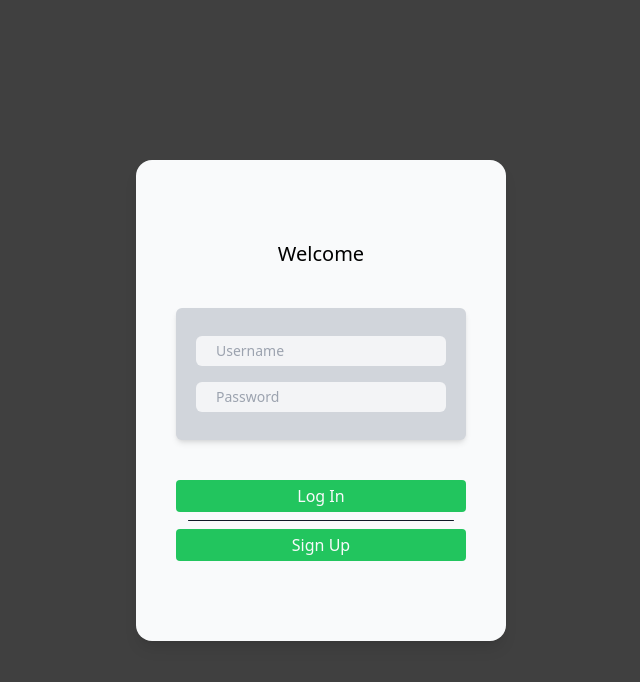
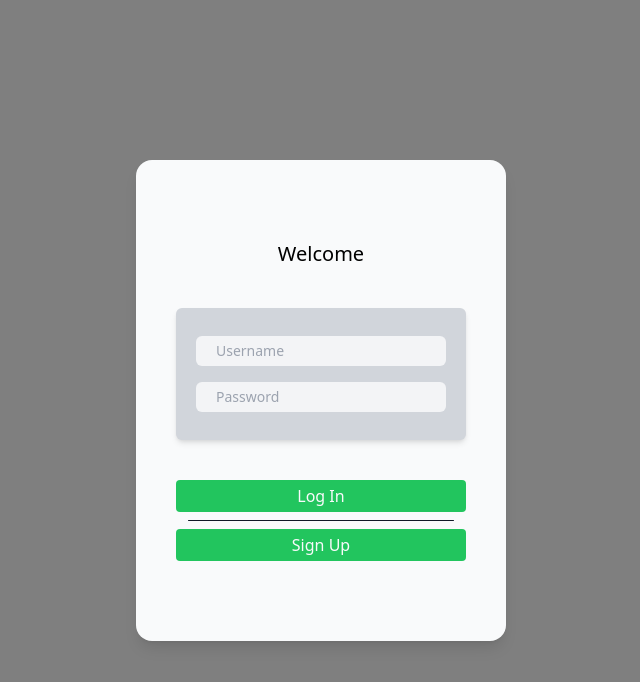
Before and after one commit to neglux/banking-app-dashboard, a React (Create React App) app: page / in a window 1280 px wide. Shown: the top 682 px of the page, without its empty margins (319-959 px from the left). Built offline with nearby package versions, Linux system fonts and the light colour scheme.

Commit message:
fix: overlay opacity

```diff
--- a/src/ui/components/Overlay.js
+++ b/src/ui/components/Overlay.js
@@ -1,7 +1,7 @@
 import React from "react";
 
 const Overlay = () => {
-  return <div className="fixed w-screen h-screen bg-black opacity-75"></div>;
+  return <div className="fixed w-screen h-screen bg-black opacity-50"></div>;
 };
 
 export default Overlay;
```
